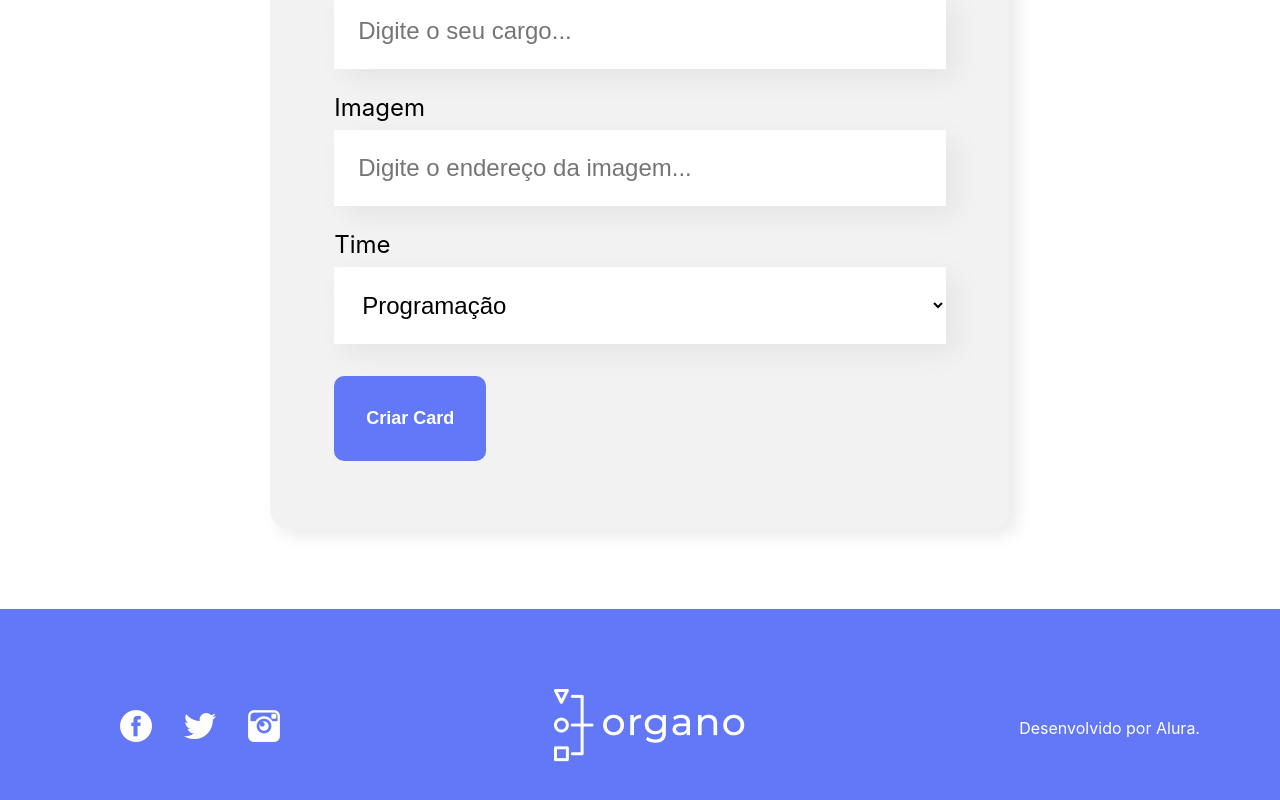
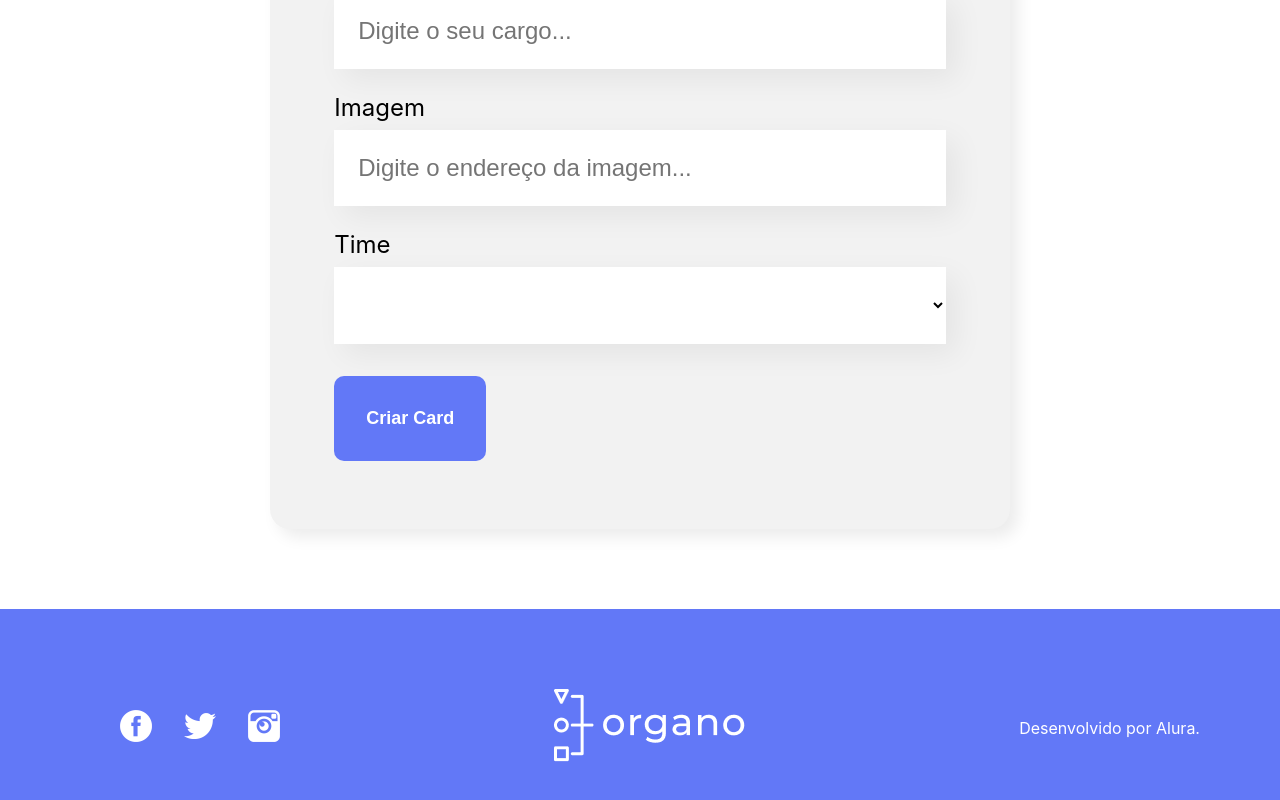
Before and after one commit to FelipeEmilio/Projeto-Organo---Alura, a React (Create React App) app: page / in a window 1280 px wide. Shown: the part 868-1668 px from the top of the page. Built offline with nearby package versions, Linux system fonts and the light colour scheme.

Commit message:
Corrigindo Bugs

```diff
--- a/src/App.js
+++ b/src/App.js
@@ -48,7 +48,6 @@ function App() {
   const [colaboradores, setColaboradores] = useState([])
 
   const aoNovoColaboradorAdicionado = (colaborador) => {
-    console.log(colaborador)
     setColaboradores([...colaboradores, colaborador])
   }
 
--- a/src/componentes/ListaSuspensa/ListaSuspensa.js
+++ b/src/componentes/ListaSuspensa/ListaSuspensa.js
@@ -1,11 +1,12 @@
 import './ListaSuspensa.css'
 
-export const ListaSuspensa = ({ label, itens, required, onChange, value, aoAlterado}) => {
+export const ListaSuspensa = ({ label, itens, required, valor, aoAlterado}) => {
 
     return (
         <div className='lista-suspensa'>
             <label>{label}</label>
-            <select onChange={evento => aoAlterado(evento.target.value)} required={required} value={value}>
+            <select onChange={evento => aoAlterado(evento.target.value)} required={required} value={valor}>
+                <option value=""> </option>
                 {itens.map(item => (<option key={item}>{item}</option>))}
             </select>
         </div>
--- a/src/componentes/Pessoas/Pessoas.js
+++ b/src/componentes/Pessoas/Pessoas.js
@@ -1,10 +1,10 @@
 import './Pessoas.css'
 
-export const Pessoas = ({imagem, nome, cargo}) => {
+export const Pessoas = ({imagem, nome, cargo, corDeFundo}) => {
 
     return(
         <div className='pessoas'>
-            <div className='cabecalho'>
+            <div className='cabecalho' style={{ backgroundColor: corDeFundo }}>
                 <img src={imagem} alt={nome} />
             </div>
 
--- a/src/componentes/Time/Time.js
+++ b/src/componentes/Time/Time.js
@@ -9,7 +9,7 @@ export const Time = ({nome, corPrimaria ,corSecundaria, colaboradores}) => {
        (colaboradores.length > 0) ? <section className='time' style={css1}>
             <h3 style={css2}>{nome}</h3>
             <div className='p'>
-                {colaboradores.map( pessoa => <Pessoas nome={pessoa.nome} cargo={pessoa.cargo} imagem={pessoa.imagem}/> )}
+                {colaboradores.map( pessoa => <Pessoas corDeFundo={corPrimaria} key={pessoa.nome} nome={pessoa.nome} cargo={pessoa.cargo} imagem={pessoa.imagem}/> )}
             </div>
         </section>
         : ''
```
